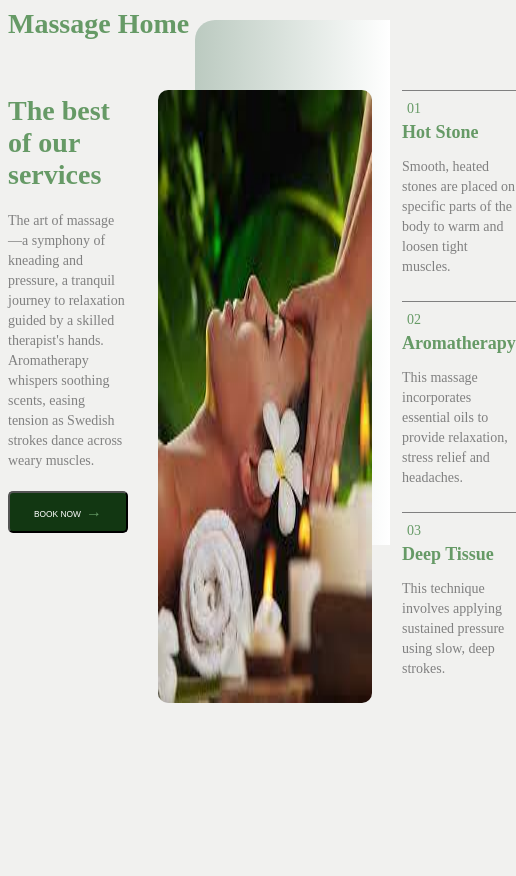
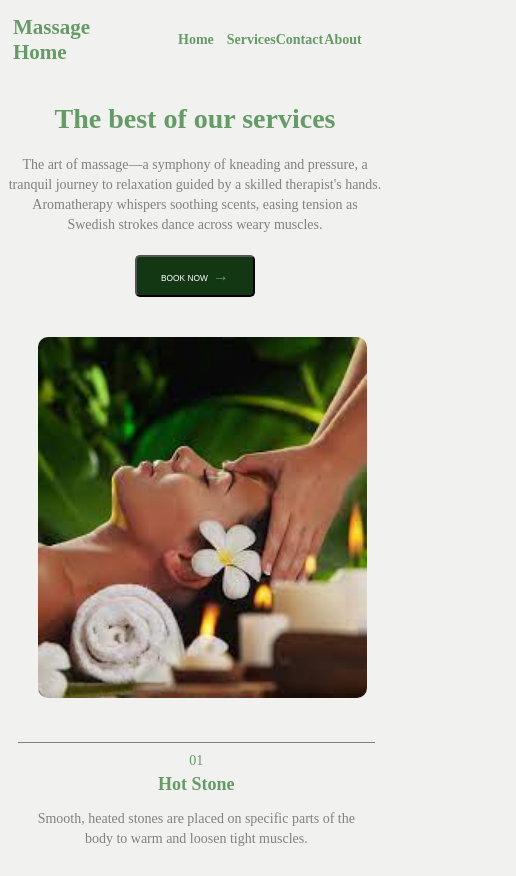
Before and after one commit to OryemaStephen/massage-home-landing-page, a plain HTML site: page index.html in a window 390 px wide. Shown: the top 876 px of the page, 516 px wide, since content can reach past the window. Before the commit the page ends 844 px from the top, so only its background shows below. Drawn offline with Linux system fonts and the light colour scheme.

Commit message:
Added navbar
Added navbar and made the page more responsive on different screen sizes.

```diff
--- a/index.html
+++ b/index.html
@@ -8,7 +8,16 @@
 
 </head>
 <body>
-    <h1>Massage Home</h1>
+    <header id="header">
+        <h1 id="logo">Massage Home</h1>
+        <ul id="navbar">
+            <li><a href="#">Home</a></li>
+            <li><a href="#">Services</a></li>
+            <li><a href="#">Contact</a></li>
+            <li><a href="#">About</a></li>
+        </ul>
+    </header>
+
     <div class="container">
         <div class="massage-brief">
             <h1>The best of our services</h1>
@@ -20,33 +29,34 @@
             </p>
             <button type="button">BOOK NOW<span class="arrow">&rarr;</span></button>
         </div>
-        <img src="/massage.jpg" alt="Massage" class="massage-pic massage-brief-description"/>
+        <img src="/massage.jpg" alt="Massage" class="massage-pic"/>
         <div class="massage-section">
             <div class="massage-services">
-                <span class="bullet" data-number=""></span>
-                <h5 class="massage-services-heading">Hot Stone</h5>
-                <p class="massage-service-description">
+                <span class="bullet" ></span>
+                <h5>Hot Stone</h5>
+                <p>
                     Smooth, heated stones are placed on
                     specific parts of the body to warm and loosen
                      tight muscles.
                 </p>
             </div>
             <div class="massage-services">
-                <span class="bullet" data-number=""></span>
-                <h5 class="massage-services-heading">Aromatherapy</h5>
-                <p class="massage-service-description">
+                <span class="bullet" ></span>
+                <h5>Aromatherapy</h5>
+                <p>
                     This massage incorporates essential
                     oils to provide relaxation, stress relief and headaches.
                 </p>
             </div>
             <div class="massage-services">
-                <span class="bullet" data-number=""></span>
-                <h5 class="massage-services-heading">Deep Tissue</h5>
-                <p class="massage-service-description">
+                <span class="bullet" ></span>
+                <h5>Deep Tissue</h5>
+                <p>
                     This technique involves applying sustained
                     pressure using slow, deep strokes.
                 </p>
             </div>
+
         </div>
     </div>
     <div class="background"></div>
--- a/index.js
+++ b/index.js
@@ -1,5 +1,7 @@
+// Access all span elements with class="bullet"
 let list = document.querySelectorAll("span.bullet");
 
+// Add a number to each span element
 for(let i=0;i<=list.length; i++){
     if(i<10){
         list[i].innerHTML= "0"+(i+1);
--- a/styles.css
+++ b/styles.css
@@ -7,11 +7,48 @@ body{
     font-family: poppins sans-serif;
 }
 
+header{
+    display: flex;
+    width: 100%;
+    margin: 0 20px;
+    position: fixed;
+    top: 0;
+    background-color: rgb(241, 241, 239);
+    padding: 10px 5px;
+}
+
+#logo {
+    width: 30%;
+    font-weight: bold;
+}
+
+#navbar {
+    width: 60%;
+    display: flex;
+    justify-content: space-around;
+    align-items: center;
+    margin: 0 30px;
+}
+
+#navbar li {
+    list-style: none;
+    width: 100px;
+
+}
+
+#navbar li a {
+    color:rgb(102, 154, 102);
+    text-decoration: none;
+    font-size: 1.3em;
+    font-weight: bold;
+}
+
+
 .container{
     width: 100%;
     display: flex;
     justify-content: space-evenly;
-    margin: 50px auto;
+    margin: 120px auto 50px auto;
 }
 
 .background{
@@ -20,7 +57,7 @@ body{
     background: linear-gradient(to right, rgb(187, 202, 192), white);
     z-index: -999;
     position: absolute;
-    top:20px;
+    top:80px;
     left:50%;
     border-top-left-radius: 20px;
     border-bottom-left-radius: 20px;
@@ -77,12 +114,7 @@ p{
     padding: 10px 0;
   }
 
-.massage-services span::before {
-    content: attr(data-number);
-    font-weight: bold;
-    margin-right: 5px;
-    font-size: 0.8em;
-  }
+
 
 h1, h5, span{
     color:rgb(102, 154, 102);
@@ -92,3 +124,124 @@ h1, h5, span{
 h5{
 font-size: 18px;
 }
+
+@media screen and (max-width: 992px) {
+
+    .container{
+        display: block;
+        justify-content: center;
+        align-items: center;
+        margin: 0 auto;
+        width: 100%;
+    }
+
+    header {
+        width:100%;
+        margin: 0;
+        z-index: 2;
+    }
+
+    .massage-brief, img {
+        display: inline-block;
+        align-items: center;
+        margin-bottom: 100px;
+    }
+
+    .massage-brief{
+        width: 50%;
+        padding-top: 90px;
+    }
+
+    img{
+        width: 50%;
+        position: relative;
+        top: 90px;
+    }
+
+    .background{
+        height: 350px;
+    }
+
+    .massage-section{
+        width: 100%;
+        margin-top: 50px;
+        display: flex;
+        justify-content: space-around;
+        align-items: center;
+    }
+
+    .massage-services {
+        border: 0.3px solid grey;
+        padding: 10px;
+        margin: 10px;
+        border-radius: 5px;
+        width: 30%;
+    }
+
+}
+
+@media screen and (max-width: 720px) {
+    .container {
+        width: 100%;
+    }
+
+    header {
+        width: 100%;
+        margin: 0;
+        z-index: 2;
+    }
+
+    #logo{
+        width: 50%;
+        font-size: 1.5em;
+    }
+
+    #navbar{
+        width: 50%;
+    }
+
+    #navbar li a {
+        color:rgb(102, 154, 102);
+        text-decoration: none;
+        font-size: 1em;
+        font-weight: bold;
+    }
+
+    .massage-brief {
+      width: 100%;
+      text-align: center;
+      margin-bottom: 0;
+    }
+
+    .massage-brief h1,p,button {
+        text-align: center;
+    }
+
+
+    .massage-pic {
+        width: 88%;
+        height: auto;
+        text-align: center;
+        margin-top: -50px;
+        margin-bottom: 50px;
+    }
+
+    .massage-section{
+        width: 100%;
+        display: block;
+        padding-top: 20px;
+    }
+
+    .massage-services{
+        width: 90%;
+        border: none;
+        border-radius: 0;
+        border-top: 0.3px solid grey;
+        text-align: center;
+
+    }
+
+    .background {
+        display: none;
+  }
+}
```
